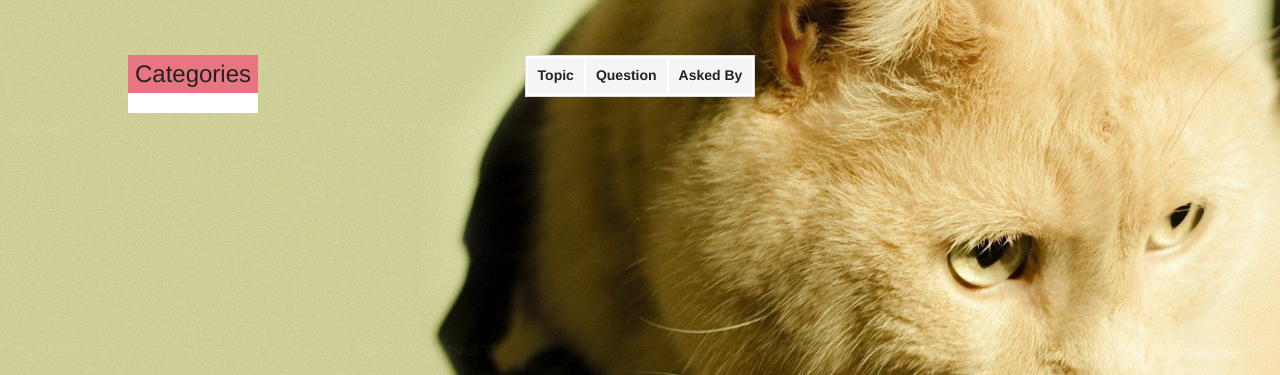
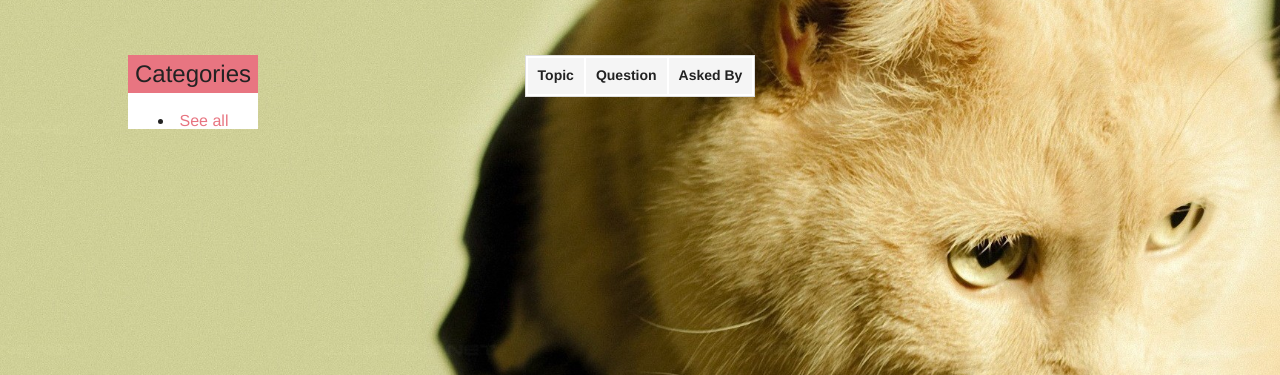
Before and after one commit to nicholedwight/Cat-egorical, a PHP site: page /forum.php in a window 1280 px wide. Shown: the part 45-420 px from the top of the page. Run offline with PHP 8.4, Linux system fonts and the light colour scheme; the visitor is signed in with stand-in values (Sample User, id 1); data that the repository does not hold is empty.

Commit message:
See all category

```diff
--- a/forum.php
+++ b/forum.php
@@ -34,6 +34,7 @@ $db = connectToDatabase();
       <ul class="category-list">
         <li><a href="forum.php?id=<?php echo $catrow['id']; ?>"><?php echo $catrow['name']; ?></a></li>
       <?php endforeach; ?>
+        <li><a href="forum.php">See all</a></li>
       </ul>
     </div>
     <div class="forum">
```
